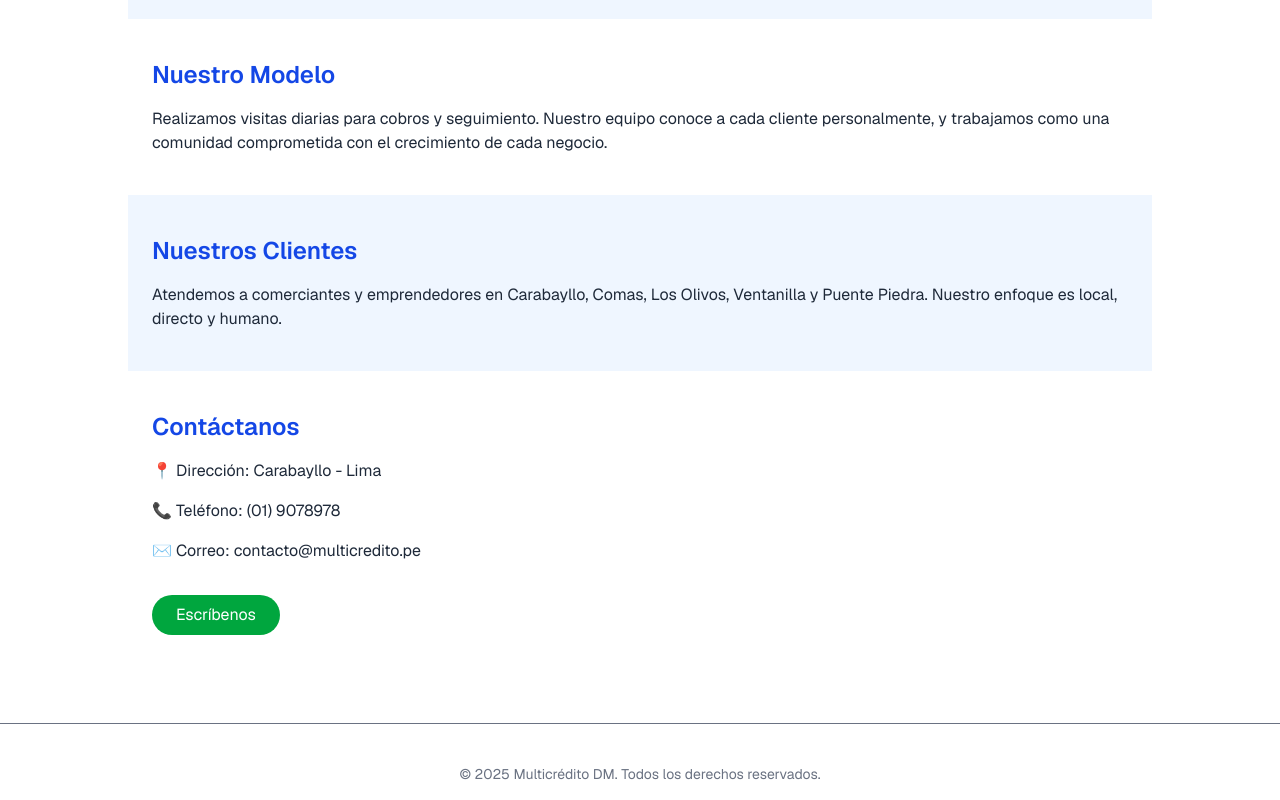
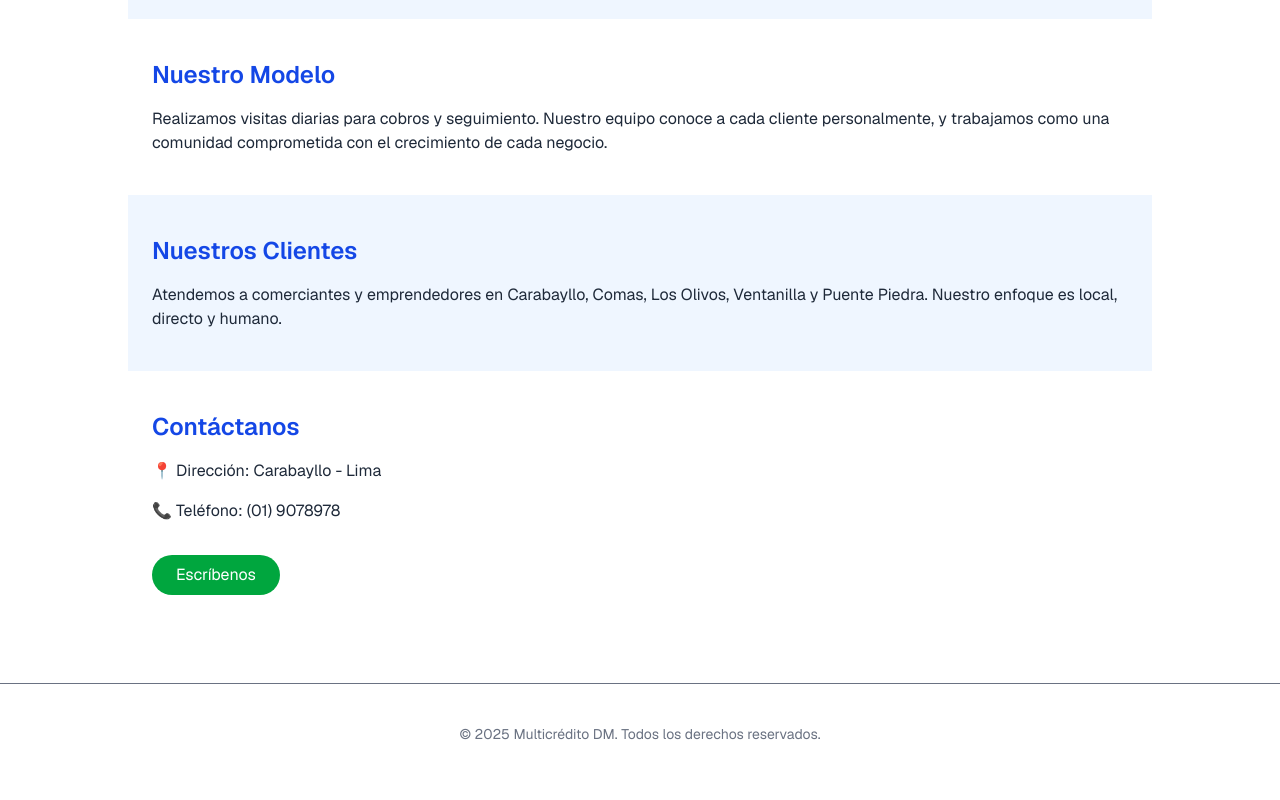
Before and after one commit to Eliasfmt/MultiDM-website, a Next.js app: page / in a window 1280 px wide. Shown: the part 733-1533 px from the top of the page. After the commit the page ends 1493 px from the top, so only its background shows below. Built offline with nearby package versions, Linux system fonts and the light colour scheme.

Commit message:
removed email contact info

```diff
--- a/src/app/page.js
+++ b/src/app/page.js
@@ -59,7 +59,6 @@
         <h2 className="text-xl sm:text-2xl font-semibold text-blue-700">Contáctanos</h2>
         <p>📍 Dirección: Carabayllo - Lima</p>
         <p>📞 Teléfono: (01) 9078978</p>
-        <p>✉️ Correo: contacto@multicredito.pe</p>
         <button className="mt-4 bg-green-600 hover:bg-green-700 text-white px-6 py-2 rounded-full transition w-full sm:w-auto">
           Escríbenos
         </button>
```
